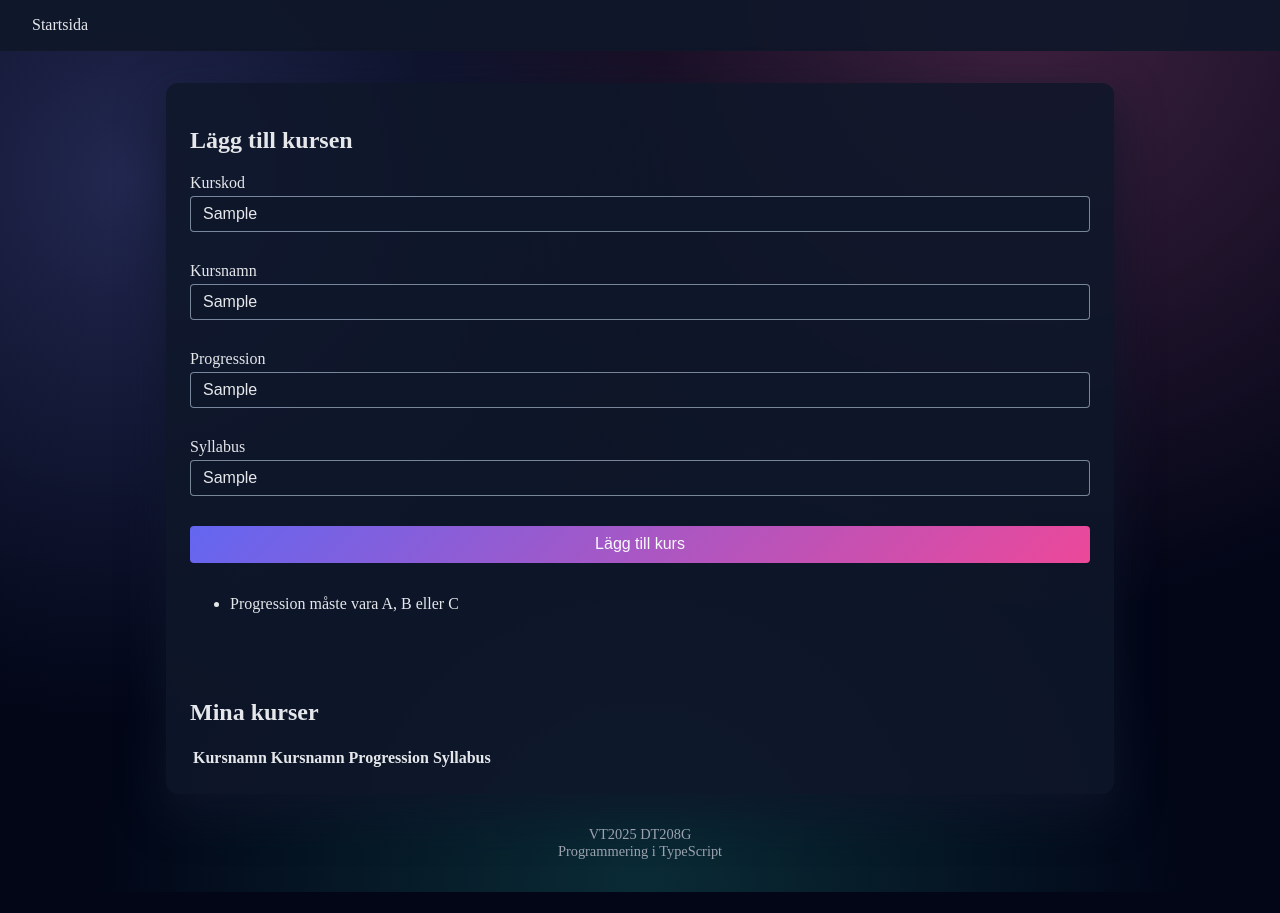
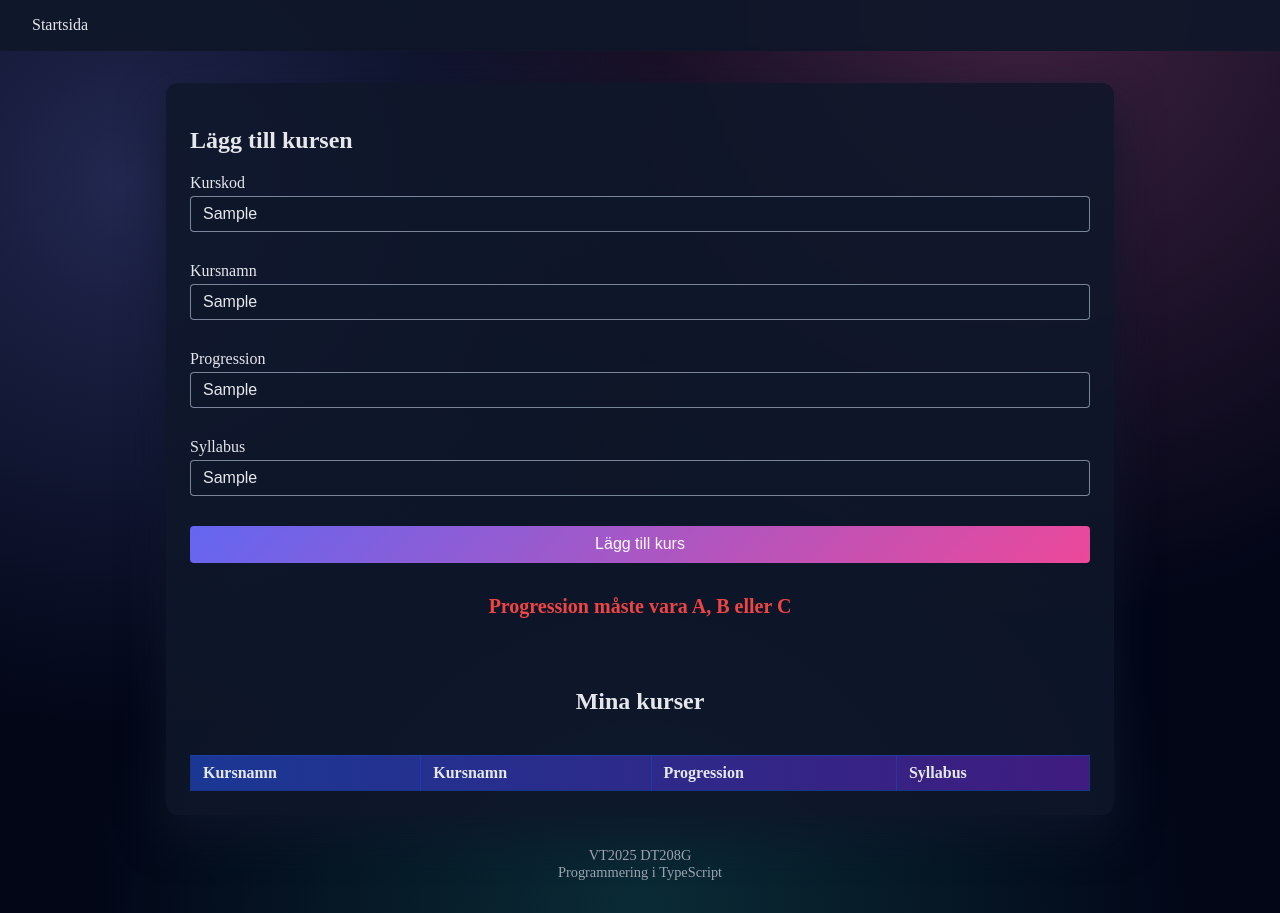
Before and after one commit to umavanmoriel/DT208G_Moment1, a website built with Vite: page DT208G_Moment1/index.html in a window 1280 px wide. Both pictures are taken after typing "Sample", "Sample", "Sample", "Sample" into the empty fields and a click on the button "Lägg till kurs". Before the commit the page ends 892 px from the top, so only its background shows below. Built offline with nearby package versions, Linux system fonts and the light colour scheme.

Commit message:
--Lägger till css för errors och tabell

```diff
--- a/DT208G_Moment1/src/style.css
+++ b/DT208G_Moment1/src/style.css
@@ -79,6 +79,49 @@ h1 {
   background: linear-gradient(135deg, #4f46e5, #db2777);
 }
 
+.errors {
+  list-style: none;
+  padding: 0;
+  margin: 0;
+  display: flex;
+  flex-direction: column;
+  align-items: center;
+  gap: 10px;
+}
+
+.errors li {
+  color: #ef4444;
+  font-size: 1.25rem;
+  font-weight: 700;
+}
+
+.table-section {
+  display: flex;
+  flex-direction: column;
+  align-items: center;
+  gap: 20px;
+}
+
+.courses-table {
+  width: 100%;
+  border-collapse: collapse;
+}
+
+.courses-table th,
+.courses-table td {
+  border: 1px solid rgba(30, 64, 175, 0.7);
+  padding: 0.5rem 0.75rem;
+  text-align: left;
+}
+
+.courses-table thead {
+  background: linear-gradient(90deg, rgba(30, 64, 175, 0.8), rgba(76, 29, 149, 0.8));
+}
+
+.courses-table tbody {
+  background: rgba(15, 23, 42, 0.9);
+}
+
 footer {
   max-width: 900px;
   margin: 1rem auto 2rem;
```
